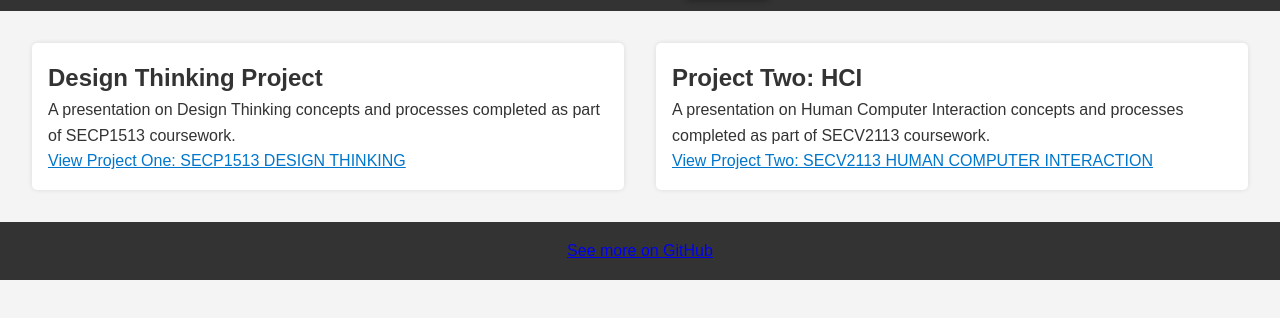
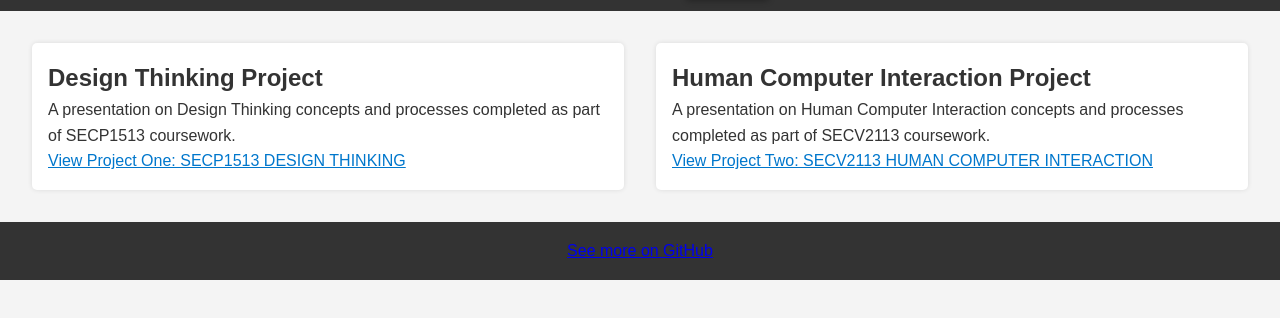
Before and after one commit to karenyvx/personal-website, a plain HTML site: page projects.html in a window 1280 px wide. Shown: the part 98-416 px from the top of the page. Drawn offline with Linux system fonts and the light colour scheme.

Commit message:
Update projects.html

```diff
--- a/projects.html
+++ b/projects.html
@@ -26,7 +26,7 @@
   <a href="https://github.com/karenyvx/SECP1513-DESIGN-THINKING/blob/main/SECP1513%20Design%20Thinking.pdf" target="_blank" rel="noopener noreferrer">View Project One: SECP1513 DESIGN THINKING</a>
 	</div>
       <div class="project">
-  <h2>Project Two: HCI</h2>
+  <h2>Human Computer Interaction Project</h2>
   <p>A presentation on Human Computer Interaction concepts and processes completed as part of SECV2113 coursework.</p>
 	<a href="https://github.com/karenyvx/HCI/blob/main/PR01%20-%20Project%204.pdf" target="_blank" rel="noopener noreferrer">View Project Two: SECV2113 HUMAN COMPUTER INTERACTION</a>
 </div>
```
